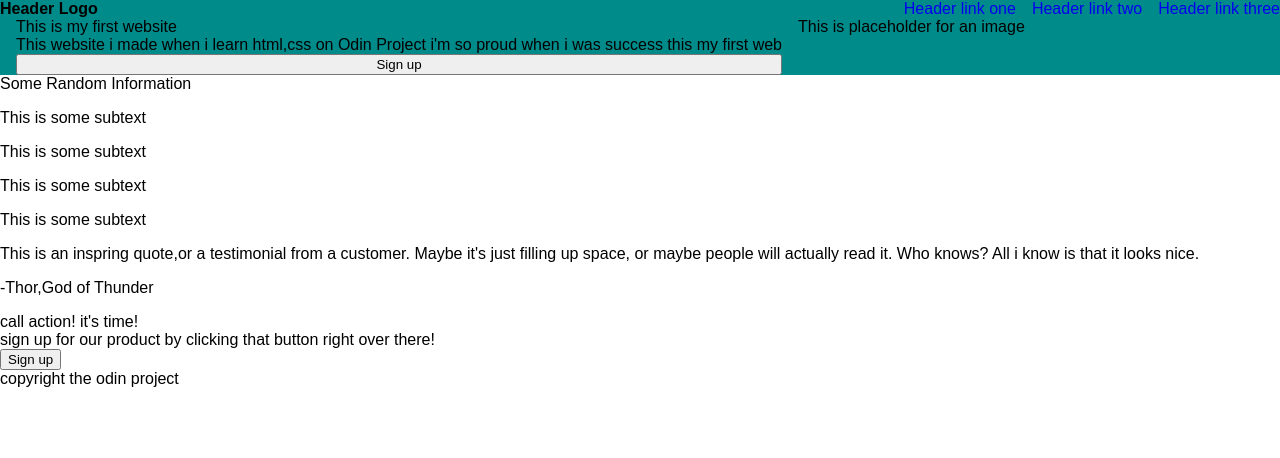
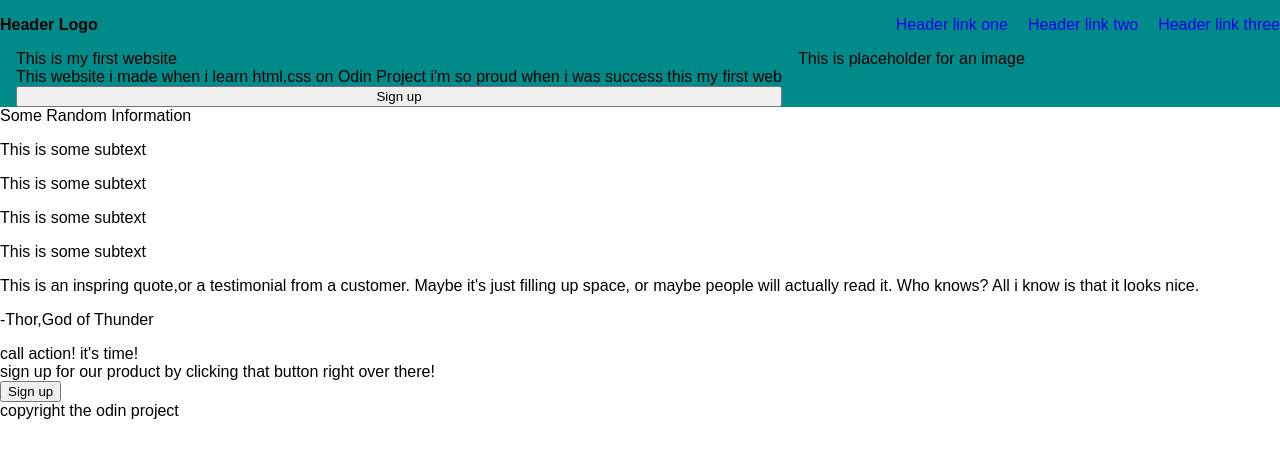
Before and after one commit to dund11/project-Landing-Page, a plain HTML site: page Index.html in a window 1280 px wide. Drawn offline with Linux system fonts and the light colour scheme.

Commit message:
finish navbar

```diff
--- a/Style.css
+++ b/Style.css
@@ -1,26 +1,24 @@
 body {
     margin: 0;
     font-family: Arial, Helvetica, sans-serif;
-    min-height: 100vh;
 }
 
 .navbar {
     display: flex;
     justify-content: space-between;
+    align-items: center;
 }
 
+.nav-links ul {
+    display: flex;
+    list-style: none;
+    gap: 20px;
+}
 
 a {
     text-decoration: none;
 }
 
-ul {
-    list-style-type: none;
-    display: flex;
-    gap: 16px;
-    padding: 0;
-    margin: 0;
-}
 
 .logo {
     font-weight: 900;
```
